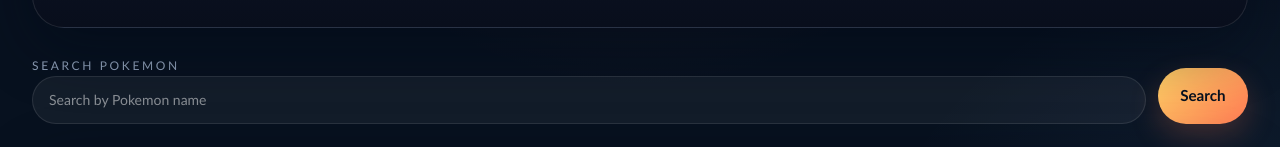
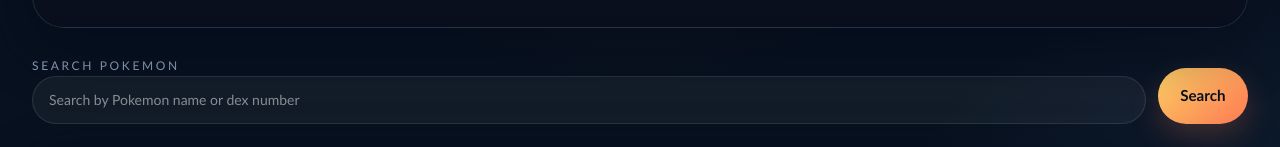
Before and after one commit to bk-git-hub/pokeatlas, a Next.js app: page /team-builder in a window 1280 px wide. Shown: the part 295-442 px from the top of the page. Built offline with nearby package versions, Linux system fonts and the light colour scheme; no server answers.

Commit message:
fix(team-builder): clarify search input placeholder

```diff
--- a/src/components/team-builder/team-builder-search-form.tsx
+++ b/src/components/team-builder/team-builder-search-form.tsx
@@ -18,7 +18,7 @@
           type="search"
           name="q"
           defaultValue={query}
-          placeholder="Search by Pokemon name"
+          placeholder="Search by Pokemon name or dex number"
           className="min-h-12 w-full rounded-full border border-white/10 bg-white/5 px-4 text-sm text-white outline-none transition focus:border-sky-300/60 focus:bg-white/8"
         />
       </label>
```
